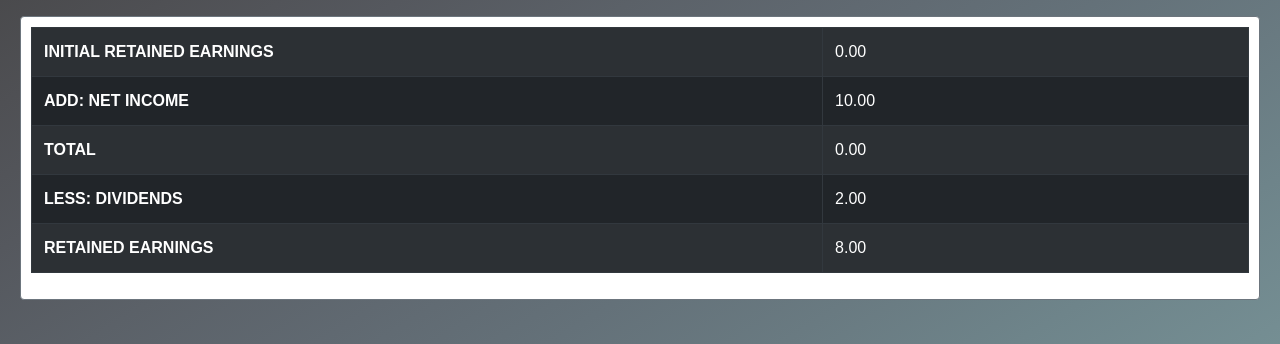
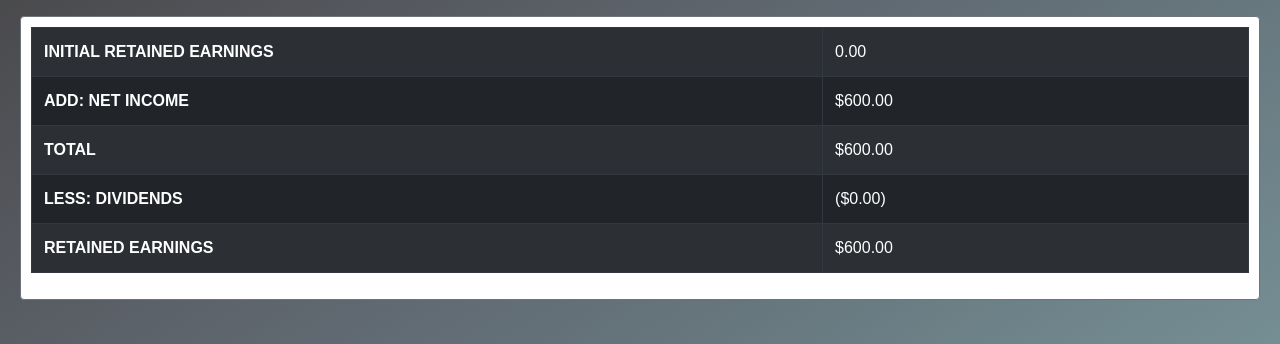
Before and after one commit to airflow0/ApplicationDomain, a PHP site: page /retainedearnings in a window 1280 px wide. Shown: the part 186-530 px from the top of the page. Run offline with PHP 8.4, Linux system fonts and the light colour scheme; the visitor is signed in with stand-in values (Sample User, id 1); data that the repository does not hold is empty.

Commit message:
Retained earnings

```diff
--- a/retainedearnings.php
+++ b/retainedearnings.php
@@ -44,19 +44,19 @@ if ($_SESSION['isAdmin'] = true) {
                 </tr>
                 <tr>
                     <th style="width: 65%" scope="row">ADD: NET INCOME</th>
-                    <td>10.00</td>
+                    <td>$600.00</td>
                 </tr>
                 <tr>
                     <th style="width: 65%" scope="row">TOTAL</th>
-                    <td>0.00</td>
+                    <td>$600.00</td>
                 </tr>
                 <tr>
                     <th style="width: 65%" scope="row">LESS: DIVIDENDS</th>
-                    <td>2.00</td>
+                    <td>($0.00)</td>
                 </tr>
                 <tr>
                     <th style="width: 65%" scope="row">RETAINED EARNINGS</th>
-                    <td>8.00</td>
+                    <td>$600.00</td>
                 </tr>
 
                 </tbody>
```
